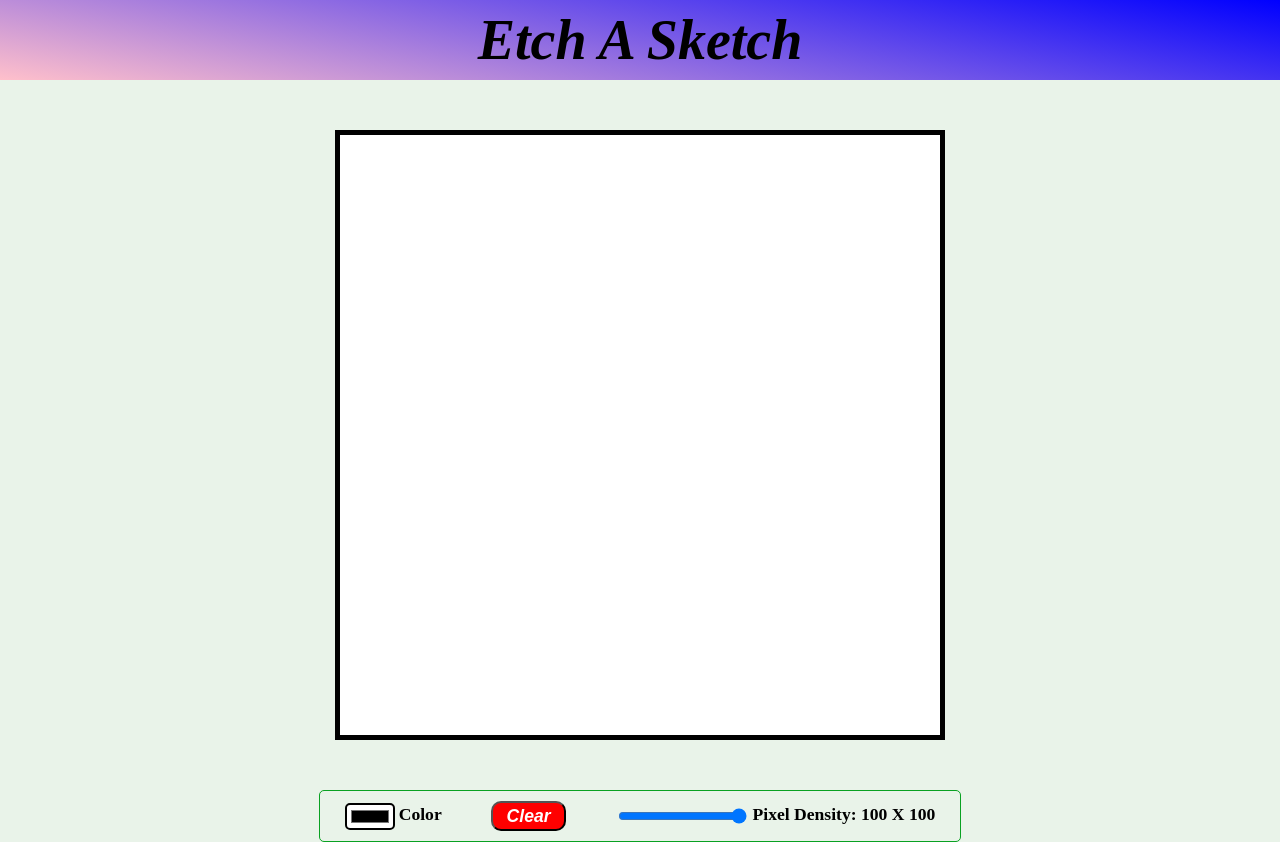
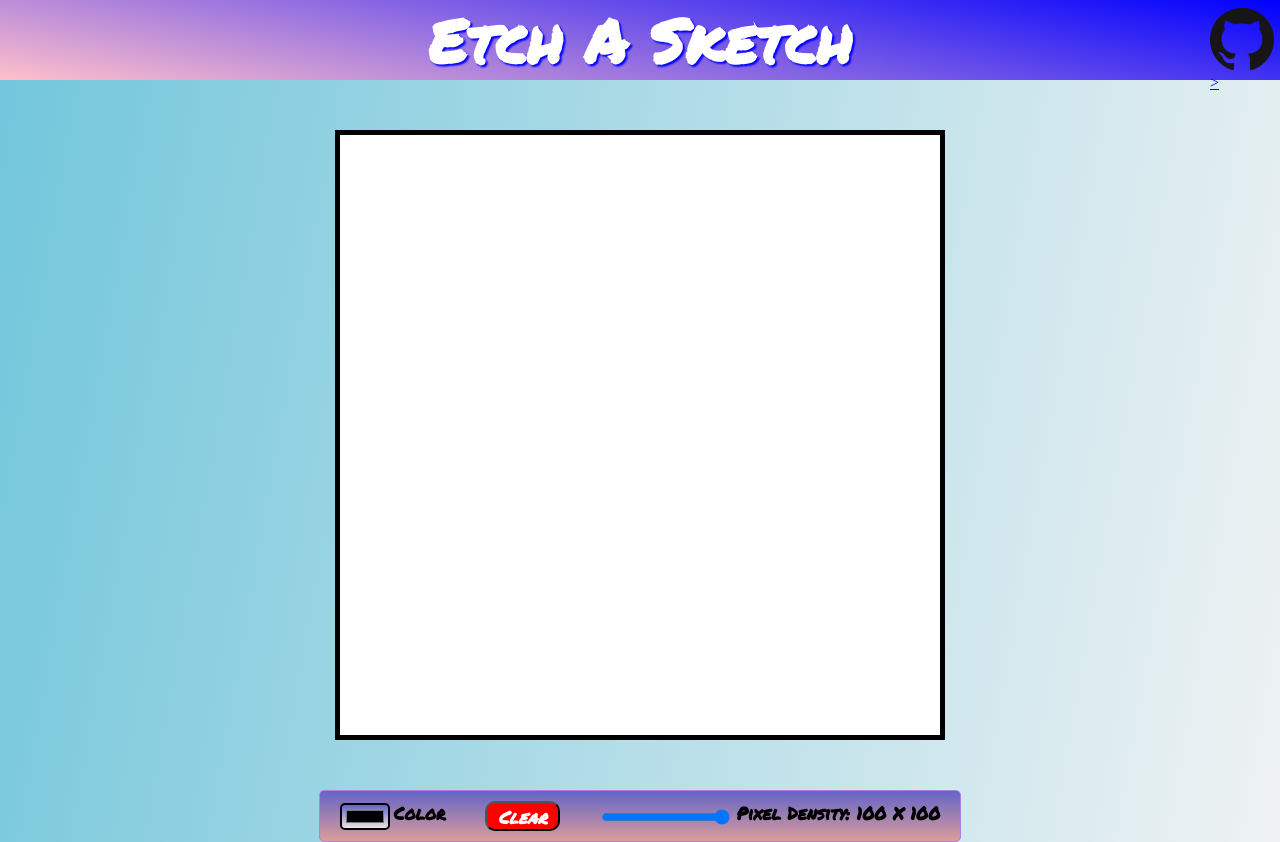
Before and after one commit to aelmi03/etchASketch, a plain HTML site: page index.html in a window 1280 px wide. Drawn offline with Linux system fonts and the light colour scheme.

Commit message:
Changed the background color and some fonts, also added a github logo that links to this repo

```diff
--- a/index.html
+++ b/index.html
@@ -8,6 +8,7 @@
     <body>
         <header>
             <h1>Etch A Sketch</h1>
+            <a href = https://github.com/aelmi03/etchASketch><img src = "GitHub-Mark/PNG/GitHub-Mark-64px.png" alt = "Github Logo" >> </a>
         </header>
         <div class = "container">
 
--- a/styles.css
+++ b/styles.css
@@ -1,3 +1,4 @@
+@import url('https://fonts.googleapis.com/css2?family=Indie+Flower&family=Permanent+Marker&display=swap');
 header{
     background-image: linear-gradient(190deg, blue,pink);
     height: 10vh;
@@ -7,8 +8,10 @@ header{
 }
 
 h1{
-    font-size: 3.5em;
-    font-style: italic;
+    font-size: 3.8em;
+    color:white;
+    font-family: "Permanent Marker";
+    text-shadow: 2px 2px 2px blue;
 }
 
 .container{
@@ -29,7 +32,8 @@ h1{
     height:50px;
     align-items: center;
     justify-content: space-around;
-    border:solid rgb(9, 161, 34) 1px;
+    background-image: linear-gradient(180deg,rgb(100, 100, 199),rgb(219, 156, 156));
+    border:solid rgb(177, 124, 236) 1px;
     border-radius: 5px;
 }
 
@@ -41,26 +45,37 @@ h1{
     font-size:1.1em;
     color:white;
     font-style: italic;
+    font-family: "Permanent Marker";
     font-weight: bold;
 }
 body{
     background-color: rgb(233, 243, 233);
+    background-image: linear-gradient(100deg,rgb(113, 198, 219),rgb(239, 242, 243));
 }
 
 .colorPicker input{
     background-color: transparent;
     border: none;
-    background-color: white;
     border: solid black 2px;
     border-radius: 5px;
+    background-image: linear-gradient(180deg,rgb(100, 100, 199),rgb(238, 227, 227));
 }
 
 .swiper label{
     font-size: 1.1em;
     font-weight: bold;
+    font-family: "Permanent Marker";
 }
 
 .colorPicker label{
     font-size:1.1em;
+    font-family: "Permanent Marker";
     font-weight: bold;
 }
+
+a {
+    position:absolute;
+    width:65px;
+    top:7.5px;
+    right:5px;
+}
```
Also changed, not shown: GitHub-Mark/PNG/GitHub-Mark-120px-plus.png (added), GitHub-Mark/PNG/GitHub-Mark-32px.png (added), GitHub-Mark/PNG/GitHub-Mark-64px.png (added), GitHub-Mark/PNG/GitHub-Mark-Light-120px-plus.png (added), GitHub-Mark/PNG/GitHub-Mark-Light-32px.png (added), GitHub-Mark/PNG/GitHub-Mark-Light-64px.png (added), 3 other files.
